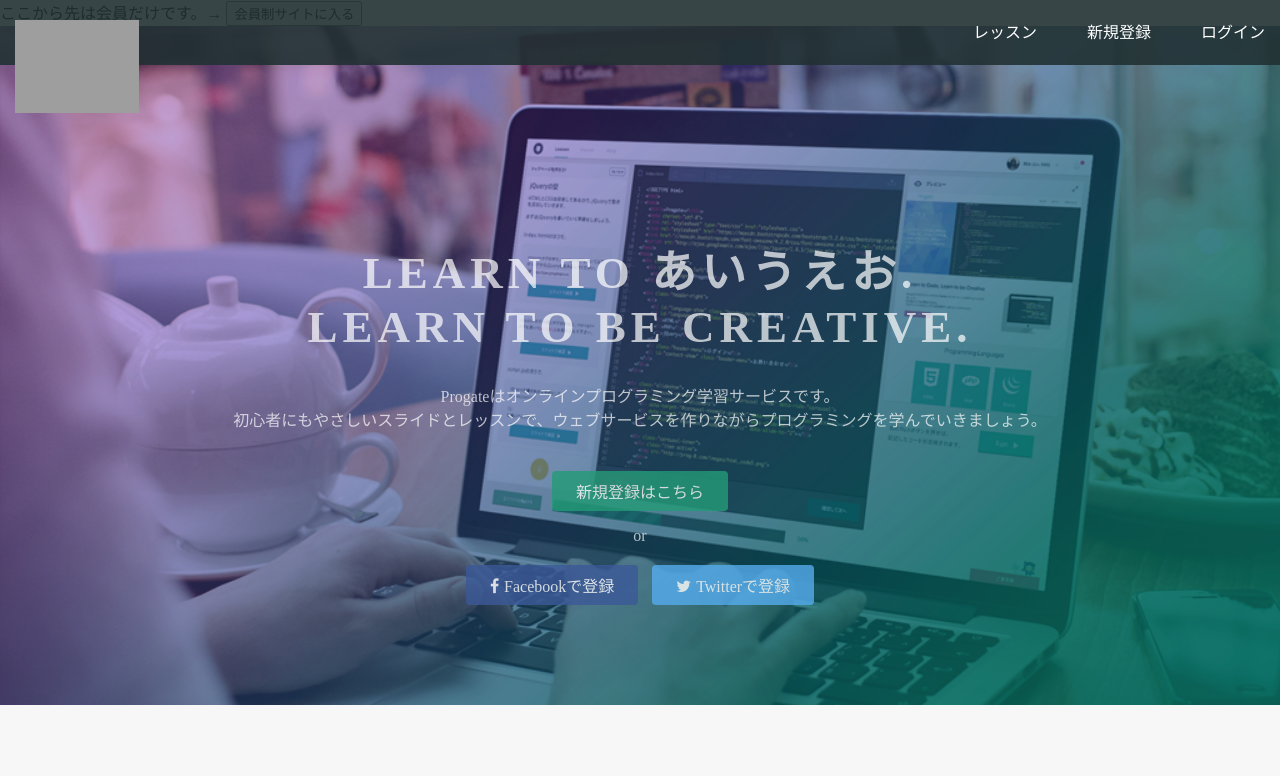
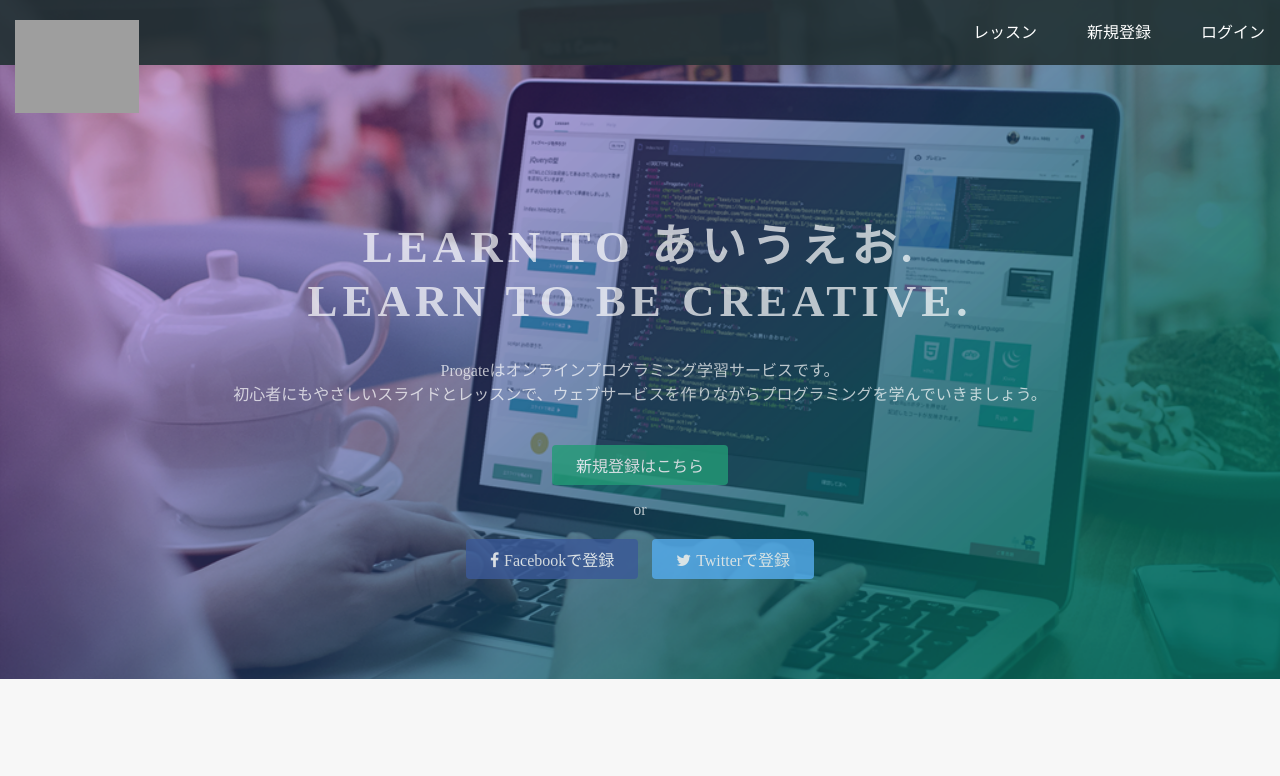
Before and after one commit to kenifu/kenifu.github.io, a plain HTML site: page index.html in a window 1280 px wide. Shown: the top 776 px of the page. Drawn offline with Linux system fonts and the light colour scheme; grey boxes are pictures that could not be loaded.

Commit message:
Update index.html

```diff
--- a/index.html
+++ b/index.html
@@ -8,22 +8,6 @@
   <link rel="stylesheet" type="text/css" href="stylesheet.css">
 </head>
 <body>
-  <script type="text/javascript">
- <!--
-function PassCheck(){
- var num = prompt("パスワードを入力して下さい","");
-if(num == "java"){
- location.href="https://kenifu.github.io/";
- } else {
- alert("パスワードが間違っています。");
- }
- }
- //-->
- </script>
- <form>
-ここから先は会員だけです。→
- <input type="button" value="会員制サイトに入る" onClick="PassCheck()">
- </form>
   <header>
     <div class="container">
       <div class="header-left">
```
